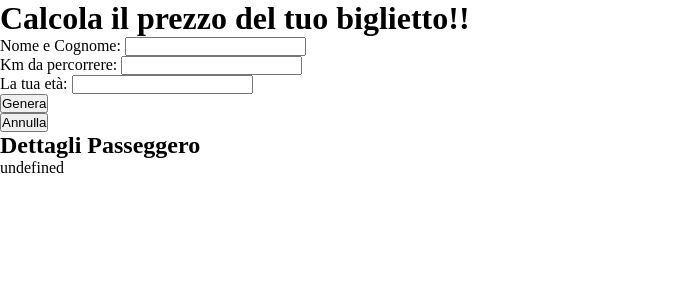
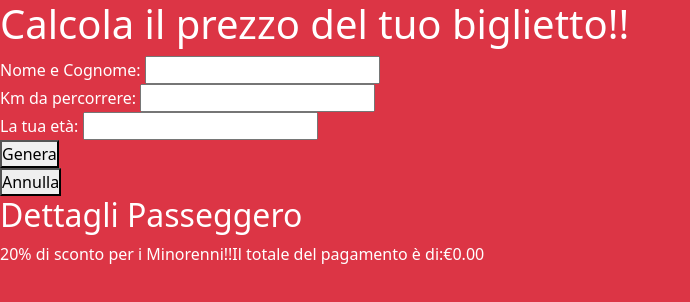
Before and after one commit to AleDelCampo/js-biglietto-treno-form, a plain HTML site: page index.html in a window 1280 px wide. Both pictures are taken after a click on the button "Genera". Shown: the whole page, without its empty margins (0-690 px from the left). Drawn offline with nearby package versions, Linux system fonts and the light colour scheme.

Commit message:
esercizio funzionante, manca il css fatto bene

```diff
--- a/index.html
+++ b/index.html
@@ -4,41 +4,40 @@
     <meta charset="UTF-8">
     <meta name="viewport" content="width=device-width, initial-scale=1.0">
     <link rel="stylesheet" href="style.css">
+    <link href="https://cdn.jsdelivr.net/npm/bootstrap@5.3.2/dist/css/bootstrap.min.css" rel="stylesheet" integrity="sha384-T3c6CoIi6uLrA9TneNEoa7RxnatzjcDSCmG1MXxSR1GAsXEV/Dwwykc2MPK8M2HN" crossorigin="anonymous">
     <title>Js-Treno-Form</title>
 </head>
-<body>
+<body class="bg-danger">
 
-
-    <h1 id="title">
+    <h1 id="title" class="text-white">
         Calcola il prezzo del tuo biglietto!!
     </h1>
 
-    <div>
+    <form>
     <div>
         <label for="name">Nome e Cognome:</label>
-        <input type="text" id="name">
+        <input type="text" id="name" class="text-black">
     </div>
 
     <div>
         <label for="kilometers">Km da percorrere:</label>
-        <input type="text" id="kilometers">
+        <input type="number" id="kilometers" class="text-black">
     </div>
 
     <div>
         <label for="eta">La tua età:</label>
-        <input type="text" id="eta">
+        <input type="number" id="eta" class="text-black">
+    </div>
+
+    </form>
+
+    <div>
+        <button id="create" class="text-black">Genera</button>
     </div>
 
     <div>
-        <button id="create">Genera</button>
+        <button id="cancel" class="text-black">Annulla</button>
     </div>
-
-    <div>
-        <button>Annulla</button>
-    </div>
-
-    </div>
-
 
     <div>
         <div>
@@ -52,22 +51,7 @@
         </div>
     </div>
 
-
-
-
-
-
-
-
-
-
-
-
-
-
-
-
-
     <script type="text/javascript" src="script.js"></script>
+    <script src="https://cdn.jsdelivr.net/npm/bootstrap@5.3.2/dist/js/bootstrap.bundle.min.js" integrity="sha384-C6RzsynM9kWDrMNeT87bh95OGNyZPhcTNXj1NW7RuBCsyN/o0jlpcV8Qyq46cDfL" crossorigin="anonymous"></script><script src="https://cdn.jsdelivr.net/npm/bootstrap@5.3.2/dist/js/bootstrap.bundle.min.js" integrity="sha384-C6RzsynM9kWDrMNeT87bh95OGNyZPhcTNXj1NW7RuBCsyN/o0jlpcV8Qyq46cDfL" crossorigin="anonymous"></script>
 </body>
 </html>
--- a/script.js
+++ b/script.js
@@ -1,28 +1,16 @@
-const pricexkm = 0.21;
+const completeName = document.getElementById("name");
 
-let km = Number(document.querySelector("#kilometers"));
+const km = document.querySelector("#kilometers");
 
-let completeName = document.querySelector("#name");
+const age = document.querySelector("#eta");
 
-let age = Number(document.querySelector("#eta"));
+const button = document.querySelector("#create");
 
-const saleminor = `${km}` *  pricexkm * 20 / 100;
+const totalPrice = document.getElementById("total");
 
-const saleelderly =`${km}` * pricexkm * 40 / 100;
+let regularPrice;
 
-const pricemajor = `${km}` * `${pricexkm}`;
-
-const priceminor = `${km}` * `${pricexkm}` - `${saleminor}`;
-
-const priceelderly = `${km}` * `${pricexkm}` - `${saleelderly}`;
-
-const minor = Number(priceminor.toFixed(2));
-
-const elderly = Number(priceelderly.toFixed(2));
-
-const regular = Number(pricemajor.toFixed(2));
-
-let finalPrice;
+let finalPrice
 
 create.addEventListener("click",
     function () {
@@ -32,13 +20,20 @@ create.addEventListener("click",
 
 create.addEventListener("click",
     function () {
-        document.getElementById("total").innerHTML = finalPrice;
-        if (age < 18) {
-            finalPrice = minor;
-        } else if (age >= 65) {
-            finalPrice = elderly;
-        } else {
-            finalPrice = regular;
+        regularPrice = km.value * 0.21;
+
+        finalPrice = regularPrice;
+
+        if (age.value < 18) {
+            finalPrice = regularPrice - (regularPrice * 0.2);
+            totalPrice.innerHTML = "20% di sconto per i Minorenni!!"
+        } else if (age.value >= 65) {
+            finalPrice = regularPrice - (regularPrice * 0.4);
+            totalPrice.innerHTML = "40% di sconto per igli Anziani!!"
         }
+
+        finalPrice = finalPrice.toFixed(2)
+
+        totalPrice.innerHTML += `Il totale del pagamento è di:€${finalPrice}`;
     }
 )
--- a/style.css
+++ b/style.css
@@ -2,4 +2,5 @@
     margin: 0;
     padding: 0;
     box-sizing: border-box;
+    color: white;
 }
```
